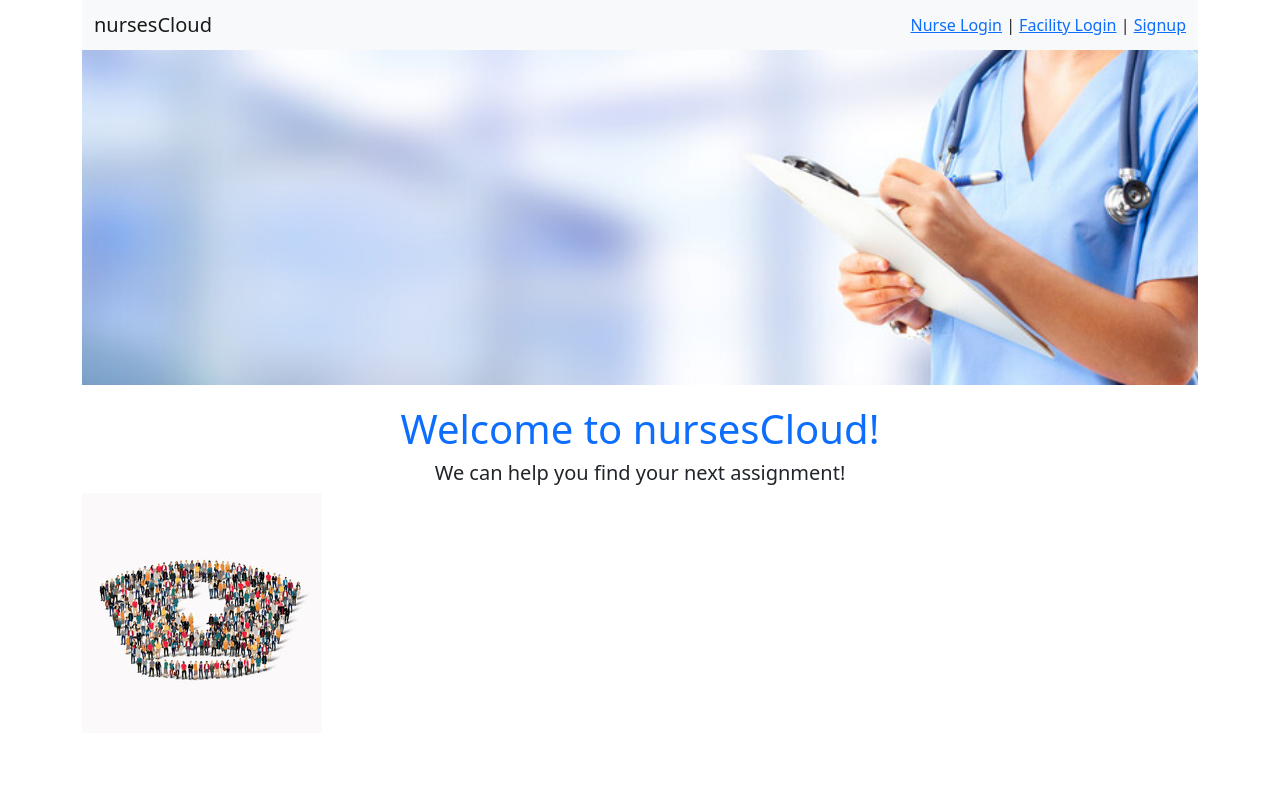
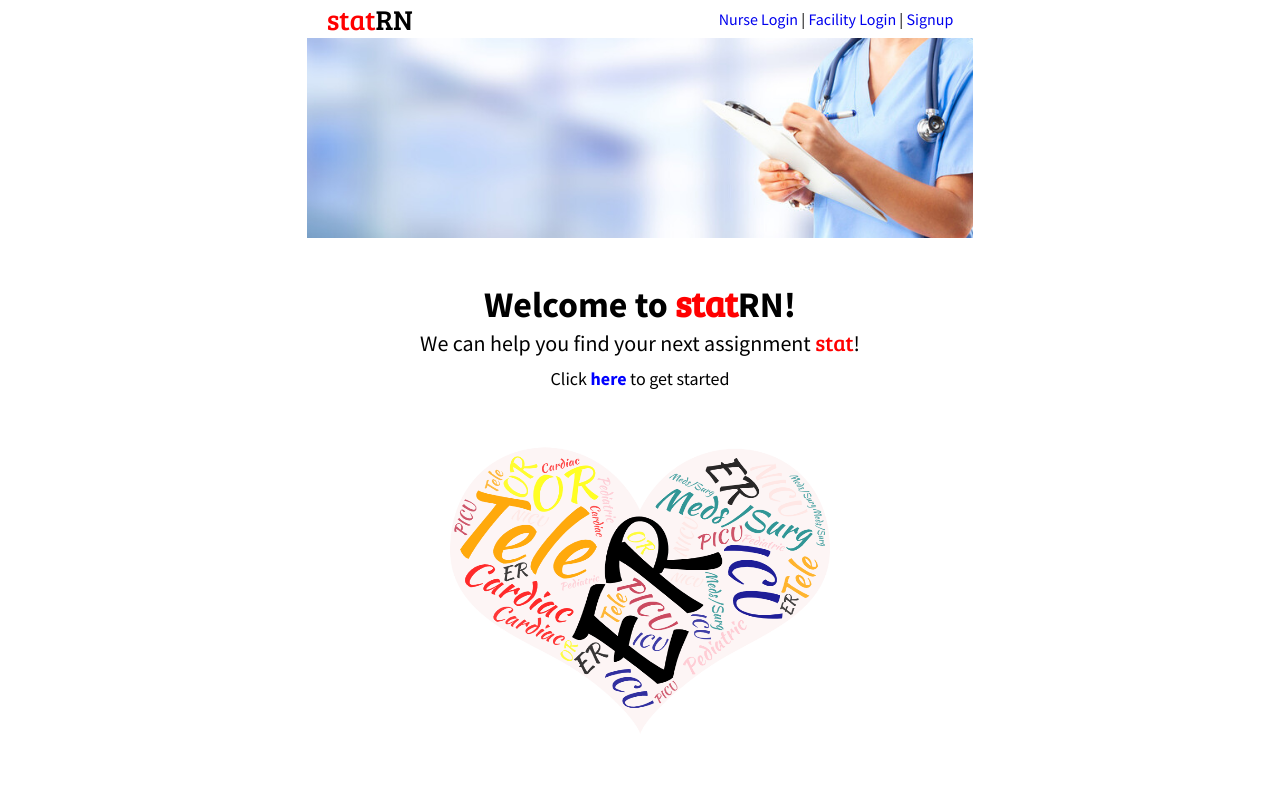
Before and after one commit to JCrotzer/nurseCloud, a Flask app: page / in a window 1280 px wide. Run offline with Flask 2, Linux system fonts and the light colour scheme.

Commit message:
updated index.html and css

```diff
--- /dev/null
+++ b/flask_app/static/css/index.css
@@ -0,0 +1,117 @@
+@import url('https://fonts.googleapis.com/css2?family=Bree+Serif&display=swap');
+@import url('https://fonts.googleapis.com/css2?family=Bree+Serif&family=Source+Sans+Pro:wght@300;400;700&display=swap');
+
+/* Global */
+
+* {
+    margin: 0;
+    padding: 0;
+    box-sizing: border-box;
+    font-family: 'Source Sans Pro', sans-serif;
+}
+
+html, body {
+    width: 100%;
+    height: 100%;
+}
+
+main {
+    display: flex;
+    flex-direction: column;
+    justify-content: center;
+    align-items: center;
+}
+
+.container {
+    height: 800px;
+}
+
+.header {
+    display: flex;
+    justify-content: space-between;
+    align-items: center;
+    margin: 0 20px;
+}
+
+.welcome h1 {
+    font-size: 36px;
+}
+
+.welcome p {
+    font-size: 22px;
+}
+
+.stat {
+    color: red;
+    font-family: 'Bree Serif', serif;
+}
+
+.login-register a {
+    text-decoration: none;
+}
+
+.welcome .get-started {
+    font-size: 18px;
+    margin-top: 10px;
+}
+
+.get-started a {
+    text-decoration: none;
+    color:blue;
+    font-weight: 700;
+}
+
+.logo {
+    font-size: 28px;
+    font-family: 'Bree Serif', serif;
+    font-weight: 400;
+}
+
+.pic1 {
+    display: block;
+    margin-left: auto;
+    margin-right: auto;
+    width: 100%;
+    height: 200px;
+}
+
+.pic3 {
+    width: 400px;
+    height: 300px;
+    margin-bottom: 50px;
+}
+
+.hospital {
+    width: 100px;
+    height: 150px;
+}
+
+.arrow {
+    width: 150px;
+    height: 80px;
+    margin-bottom: 25px;
+}
+
+.images {
+    margin-top: 50px;
+    display: flex;
+    justify-content: center;
+}
+
+.welcome {
+    text-align: center;
+    margin-top: 40px;
+}
+
+.signup {
+    background-color: rgb(148, 165, 240);
+    padding: 5px;
+}
+
+.postings {
+    background-color: antiquewhite;
+}
+
+hr {
+    border: 3px solid rgb(0, 0, 0);
+}
--- a/flask_app/static/css/style.css
+++ /dev/null
@@ -1,29 +0,0 @@
-* {
-    margin: 0;
-    padding: 0;
-}
-
-.pic1 {
-    display: block;
-    margin-left: auto;
-    margin-right: auto;
-    width: 100%;
-}
-
-.welcome {
-    text-align: center;
-    margin-top: 20px;
-}
-
-.signup {
-    background-color: rgb(148, 165, 240);
-    padding: 5px;
-}
-
-.postings {
-    background-color: antiquewhite;
-}
-
-hr {
-    border: 3px solid rgb(0, 0, 0);
-}
--- a/flask_app/templates/index.html
+++ b/flask_app/templates/index.html
@@ -4,30 +4,32 @@
     <meta charset="UTF-8">
     <meta http-equiv="X-UA-Compatible" content="IE=edge">
     <meta name="viewport" content="width=device-width, initial-scale=1.0">
-    <link rel="stylesheet" href="{{ url_for('static',filename='css/style.css') }}">
-    <link href="https://cdn.jsdelivr.net/npm/bootstrap@5.1.3/dist/css/bootstrap.min.css" rel="stylesheet" integrity="sha384-1BmE4kWBq78iYhFldvKuhfTAU6auU8tT94WrHftjDbrCEXSU1oBoqyl2QvZ6jIW3" crossorigin="anonymous">
-    <title>nursesCloud</title>
+    <link rel="stylesheet" href="{{ url_for('static',filename='css/index.css') }}">
+    <title>statRN</title>
 </head>
 <body>
-    <div class="container-md">
-        <nav class="navbar navbar-expand-lg navbar-light bg-light">
-            <div class="container">
-                <span class="navbar-brand mb-0 h1">nursesCloud</span>
-            <div>
-                <a href="/nurses/login" class="link-primary">Nurse Login</a> |
-                <a href="/facility/login" class="link-primary">Facility Login</a> |
-                <a href="/nurses/register" class="link-primary">Signup</a>
+    <main>
+        <div class="container">
+            <div class="header">
+                <h1 class="logo"><span class="stat">stat</span>RN</h1>
+                <div class="login-register">
+                    <a href="/nurses/login" class="nurse-login">Nurse Login</a> |
+                    <a href="/facility/login" class="facility-login">Facility Login</a> |
+                    <a href="/nurses/register" class="nurse-signup">Signup</a>
+                </div>
             </div>
+            <div class="content">
+                <img class="pic1" src="{{ url_for('static', filename='img/nurse_pic1.jpg') }}">
+                <div class="welcome">
+                    <h1 class="text-primary">Welcome to <span class="stat">stat</span>RN!</h1>
+                    <p>We can help you find your next assignment <span class="stat">stat</span>!</p>
+                    <p class="get-started">Click <a href="/nurses/register">here </a>to get started</p>
+                </div>
+                <div class="images">
+                    <img class="pic3" src="{{ url_for('static', filename='img/wordart3.png') }}">
+                </div>
             </div>
-        </nav>
-        <main>
-            <img class="pic1" src="{{ url_for('static', filename='img/nurse_pic1.jpg') }}">
-            <div class="welcome">
-                <h1 class="text-primary">Welcome to nursesCloud!</h1>
-                <h5>We can help you find your next assignment!</h5>
-            </div>
-            <img class="pic3" src="{{ url_for('static', filename='img/nurse_pic3.jpg') }}">
-        </main>
-    </div>
+        </div>
+    </main>
 </body>
 </html>
```
Also changed, not shown: flask_app/static/css/nurses.css (added), flask_app/static/img/Word Art.png (added), flask_app/static/img/double-arrow.jpg (added), flask_app/static/img/hospital.jpg (added), flask_app/static/img/wordart2.png (added), flask_app/static/img/wordart3.png (added).
